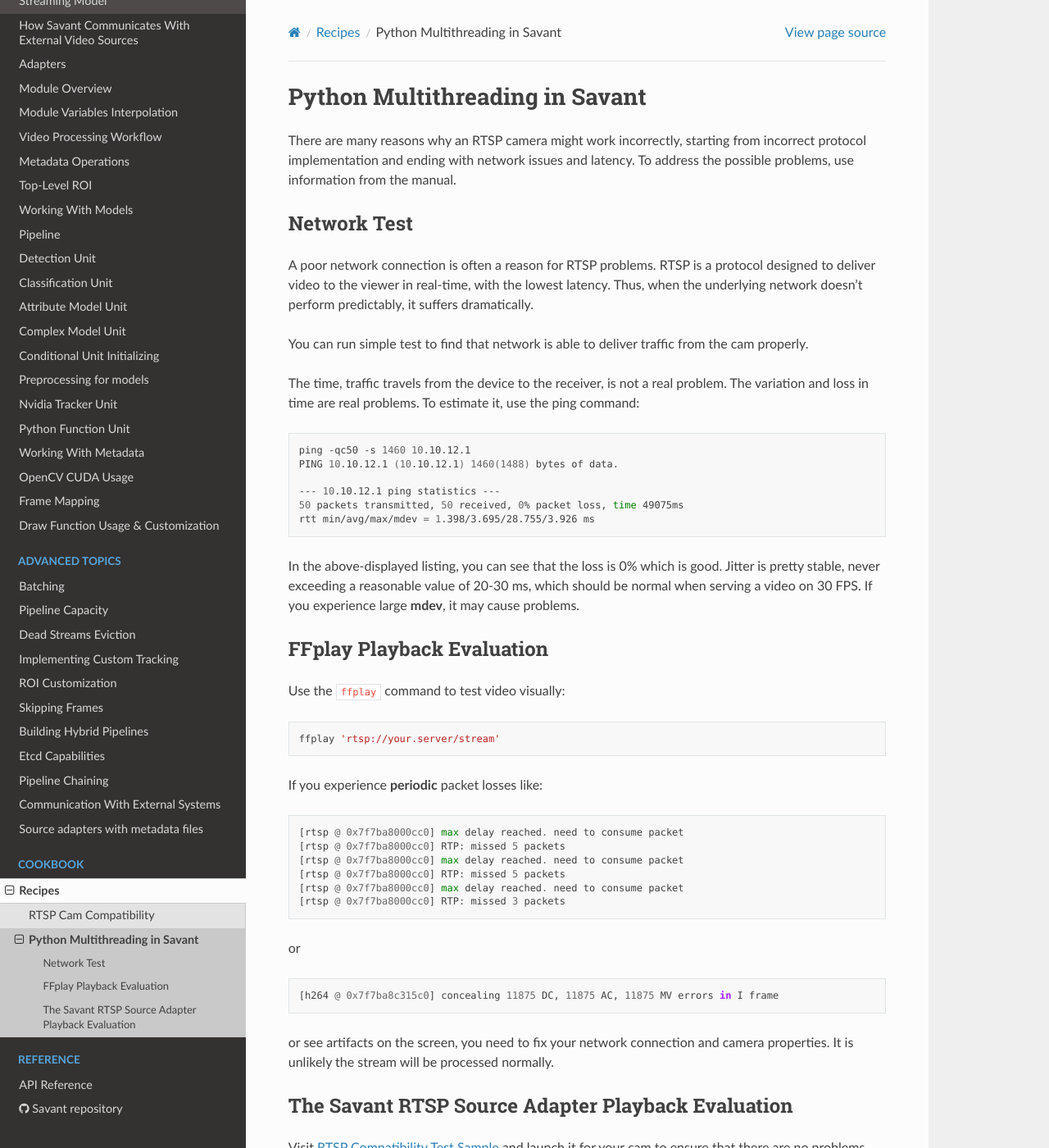
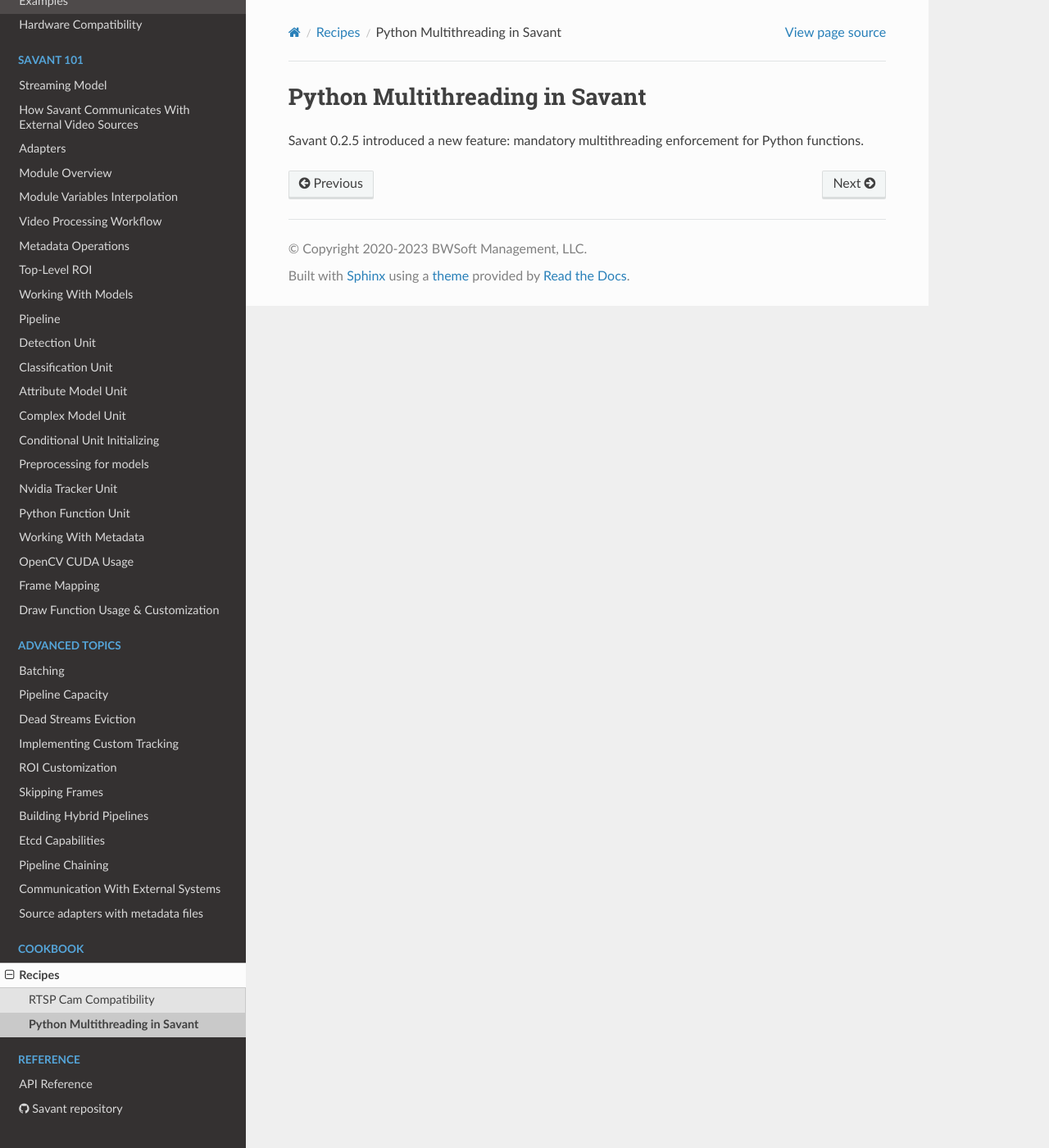
Before and after one commit to insight-platform/Savant, a Sphinx documentation site: the page built from docs/source/recipes/1_python_multithreading.rst, in a window 1280 px wide and 1400 px high. Shown: the whole window at 82% size. Built offline with Sphinx 7.4.7 and the Read the Docs theme 2.0.0, drawn with Linux system fonts in a browser that asks for light colours; the version number could not be read and is left out; some of the changed text lies outside the part shown.

Commit message:
started reworking

```diff
--- a/docs/source/recipes/1_python_multithreading.rst
+++ b/docs/source/recipes/1_python_multithreading.rst
@@ -1,57 +1,4 @@
 Python Multithreading in Savant
 ===============================
 
-There are many reasons why an RTSP camera might work incorrectly, starting from incorrect protocol implementation and ending with network issues and latency. To address the possible problems, use information from the manual.
-
-Network Test
-------------
-
-A poor network connection is often a reason for RTSP problems. RTSP is a protocol designed to deliver video to the viewer in real-time, with the lowest latency. Thus, when the underlying network doesn't perform predictably, it suffers dramatically.
-
-You can run simple test to find that network is able to deliver traffic from the cam properly.
-
-The time, traffic travels from the device to the receiver, is not a real problem. The variation and loss in time are real problems. To estimate it, use the ping command:
-
-.. code-block:: bash
-
-    ping -qc50 -s 1460 10.10.12.1
-    PING 10.10.12.1 (10.10.12.1) 1460(1488) bytes of data.
-
-    --- 10.10.12.1 ping statistics ---
-    50 packets transmitted, 50 received, 0% packet loss, time 49075ms
-    rtt min/avg/max/mdev = 1.398/3.695/28.755/3.926 ms
-
-In the above-displayed listing, you can see that the loss is 0% which is good. Jitter is pretty stable, never exceeding a reasonable value of 20-30 ms, which should be normal when serving a video on 30 FPS. If you experience large **mdev**, it may cause problems.
-
-FFplay Playback Evaluation
----------------------------
-
-Use the ``ffplay`` command to test video visually:
-
-.. code-block:: bash
-
-    ffplay 'rtsp://your.server/stream'
-
-If you experience **periodic** packet losses like:
-
-.. code-block::
-
-    [rtsp @ 0x7f7ba8000cc0] max delay reached. need to consume packet
-    [rtsp @ 0x7f7ba8000cc0] RTP: missed 5 packets
-    [rtsp @ 0x7f7ba8000cc0] max delay reached. need to consume packet
-    [rtsp @ 0x7f7ba8000cc0] RTP: missed 5 packets
-    [rtsp @ 0x7f7ba8000cc0] max delay reached. need to consume packet
-    [rtsp @ 0x7f7ba8000cc0] RTP: missed 3 packets
-
-or
-
-.. code-block::
-
-    [h264 @ 0x7f7ba8c315c0] concealing 11875 DC, 11875 AC, 11875 MV errors in I frame
-
-or see artifacts on the screen, you need to fix your network connection and camera properties. It is unlikely the stream will be processed normally.
-
-The Savant RTSP Source Adapter Playback Evaluation
---------------------------------------------------
-
-Visit `RTSP Compatibility Test Sample <https://github.com/insight-platform/Savant/tree/develop/samples/rtsp_cam_compatibility_test>`__ and launch it for your cam to ensure that there are no problems with the decoding chain, including NVDEC.
+Savant 0.2.5 introduced a new feature: mandatory multithreading enforcement for Python functions.
```
